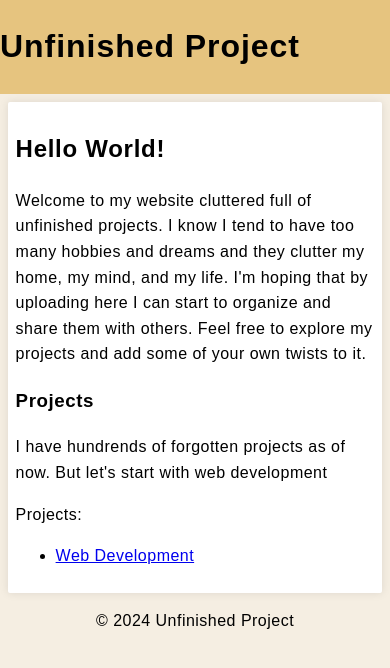
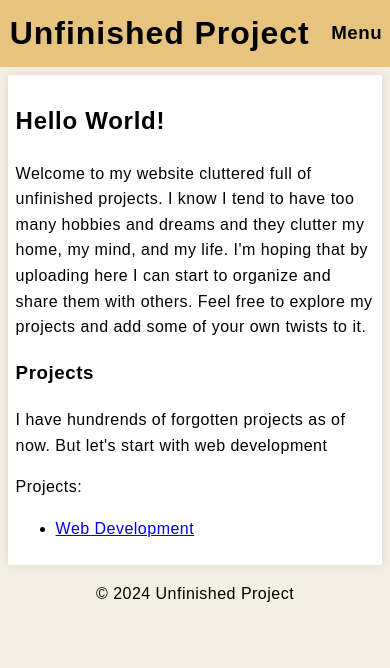
Before and after one commit to I-Hua24/UnfinishedProject, a website: page src/views/index.html in a window 390 px wide. Drawn offline with Linux system fonts and the light colour scheme; files that its build step writes are made by us from their sources.

Commit message:
clean up the header style

```diff
--- a/public/styles/style.css
+++ b/public/styles/style.css
@@ -3,6 +3,8 @@
     font-family: "Atkinson Hyperlegible", Arial, "Helvetica", sans-serif;
     line-height: 1.6;
     letter-spacing: 0.03em;
+    /*border-style: dashed;   /*test*/
+
 }
 
 header {
@@ -10,30 +12,47 @@ header {
     margin: 0;
     align-items: center;
     background-color: #E6C47F;
+    padding: 0;
     /*TODO: use highlight color*/
 
 }
 
+header h1 {
+    margin: 0;
+    padding: 2vw;
+    padding-left: 2.5vw;
+    /*background-color: red;/*test*/
+
+}
 
 
 nav {
     margin-left: auto;
-    /*color: red; /*test*/
-    /* <-- pushes nav to the far right */
+    /* pushes nav to the far right */
+    padding: 0;
+
+
+    /*background-color: red;/*test*/
+
 }
+
 
 nav ul {
     display: flex;
     list-style-type: none;
-
+    margin: 0;
+    padding: 0;
+    /*border-style: dashed;
+    /*test*/
 
 }
 
 nav ul li {
-
-
     width: auto;
     padding: 2vw;
+    /*border-style: dotted;
+    /*test*/
+
 }
 
 nav ul li a {
@@ -41,22 +60,31 @@ nav ul li a {
     /* remove underline */
     color: black;
     /* link color */
+    /*background-color: blue;/*test*/
 }
 
 nav h3 {
+    /*hidden menu tab for small screens*/
     display: none;
 }
 
 
-@media (max-width: 600px) {
+@media (max-width: 605px) {
+    /* Adjust the breakpoint as needed */
 
     /*phone and small tablet screens*/
     nav ul {
         display: none
     }
 
-    nav p {
-        display: block
+    nav h3 {
+        margin:0;
+        display: block;
+        padding: 2vw;
+
+        /*border-style: dashed;
+        /*test*/
+
     }
 }
 
```
